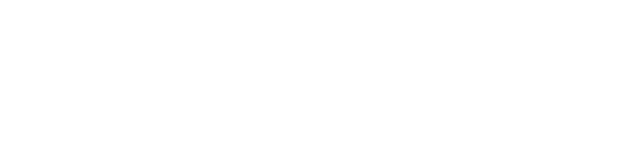
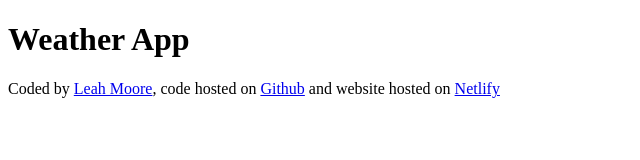
Before and after one commit to LeaBee3002/my-shecodes-plus-project, a plain HTML site: page index.html in a window 1280 px wide. Shown: the whole page, without its empty margins (0-640 px from the left). Drawn offline with Linux system fonts and the light colour scheme.

Commit message:
Added important links in the footer

```diff
--- a/index.html
+++ b/index.html
@@ -5,5 +5,22 @@
     <meta name="viewport" content="width=device-width, initial-scale=1.0" />
     <title>Weather App</title>
   </head>
+  <h1>Weather App</h1>
+  <footer>
+    <p>
+      Coded by
+      <a href="https://github.com/LeaBee3002" target="_blank">Leah Moore</a>,
+      code hosted on
+      <a
+        href="https://github.com/LeaBee3002/my-shecodes-plus-project"
+        target="_blank"
+        >Github</a
+      >
+      and website hosted on
+      <a href="https://leahs-weather-app-project.netlify.app/" target="_blank"
+        >Netlify</a
+      >
+    </p>
+  </footer>
   <body></body>
 </html>
```
